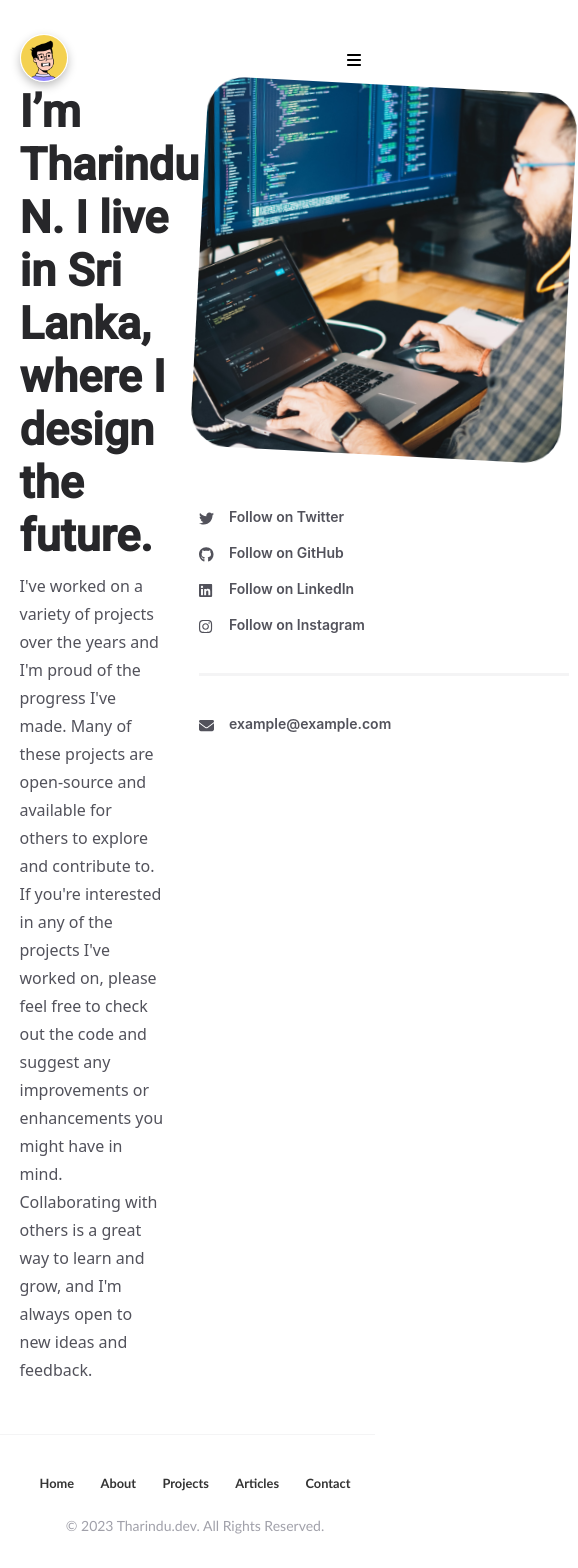
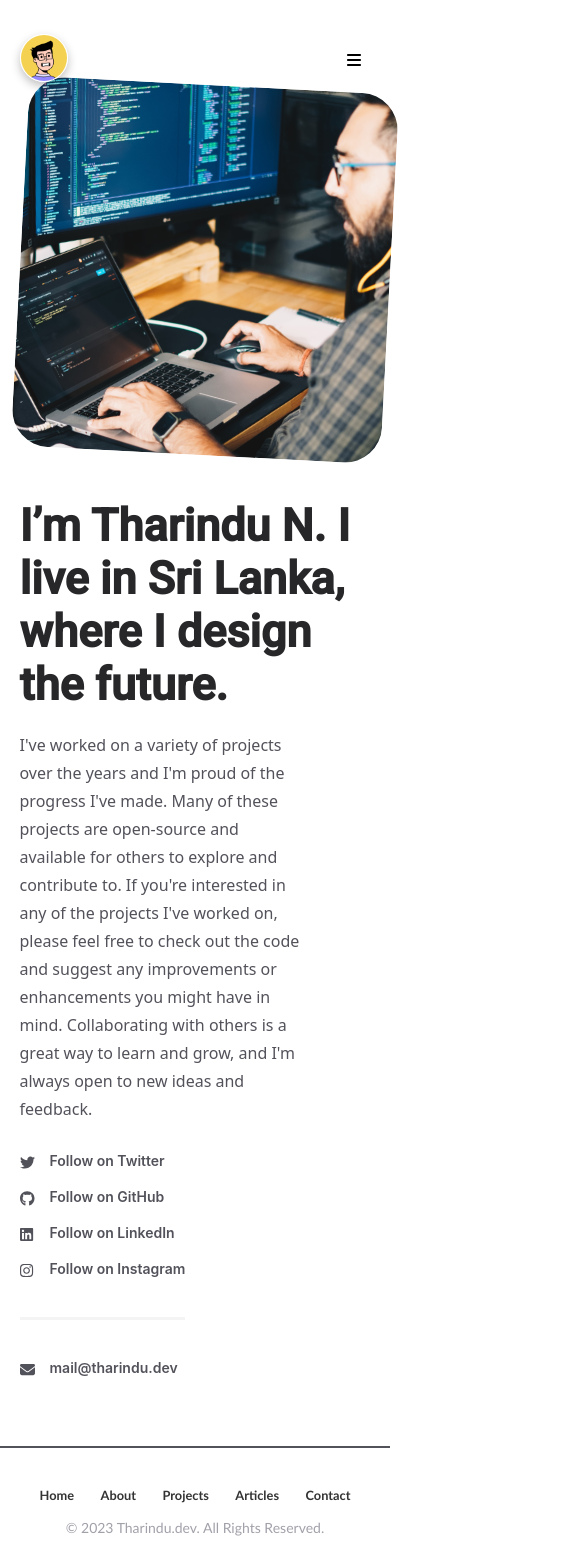
Before and after one commit to ambuj-krishna-agrawal/ambuj-krishna-agrawal.github.io, a React (Create React App) app: page /about in a window 390 px wide. Shown: the top 1568 px of the page, 578 px wide, since content can reach past the window. Built offline with nearby package versions, Linux system fonts and the light colour scheme.

Commit message:
mobile responsive css and fixed some bugs

```diff
--- a/src/app.css
+++ b/src/app.css
@@ -33,10 +33,12 @@
 
 .page-content:before {
 	left: 0;
+	z-index: 1;
 }
 
 .page-content:after {
 	right: 0;
+	z-index: 1;
 }
 
 .content-wrapper {
@@ -64,20 +66,42 @@
 }
 
 .page-footer {
-	position: relative;
+	position: block;
 }
 
 .page-footer::before {
 	content: "";
 	position: absolute;
-	left: -9.7%;
+	left: 0;
 	right: 0;
-	height: 1px;
-	width: 80vw;
-	background-color: #f4f4f5;
+	border-top: 2px solid #52525b;
 }
 
-@media (max-width: 600px) {
+@media (max-width: 1270px) {
+	.page-content:before,
+	.page-content:after {
+		width: calc((100% - 90%) / 2);
+	}
+
+	.content-wrapper {
+		max-width: 90%;
+		padding-left: 10%;
+		padding-right: 10%;
+	}
+}
+
+@media (max-width: 1024px) {
+	.page-content:before,
+	.page-content:after {
+		width: calc((100% - 950px) / 2);
+	}
+
+	.content-wrapper {
+		max-width: 980px;
+	}
+}
+
+@media (max-width: 800px) {
 	.content-wrapper {
 		max-width: 90%;
 		margin: 0 auto;
@@ -93,7 +117,19 @@
 		width: 100%;
 	}
 
-	.page-footer::before {
-		width: 100vw;
+	.subtitle {
+		width: 100%;
 	}
 }
+
+@media (max-width: 768px) {
+}
+
+@media (max-width: 414px) {
+}
+
+@media (max-width: 375px) {
+}
+
+@media (max-width: 320px) {
+}
--- a/src/components/about/socials.jsx
+++ b/src/components/about/socials.jsx
@@ -74,7 +74,7 @@ const Socials = () => {
 			<div className="email">
 				<div className="email-wrapper">
 					<a
-						href={INFO.socials.facebook}
+						href={`mailto:${INFO.main.email}`}
 						target="_blank"
 						rel="noreferrer"
 					>
@@ -82,7 +82,7 @@ const Socials = () => {
 							<FontAwesomeIcon icon={faEnvelope} />
 						</div>
 
-						<div className="social-text">example@example.com</div>
+						<div className="social-text">{INFO.main.email}</div>
 					</a>
 				</div>
 			</div>
--- a/src/components/articles/style/article.css
+++ b/src/components/articles/style/article.css
@@ -52,3 +52,16 @@
 	color: #14b8a6;
 	font-weight: 700;
 }
+
+@media (max-width: 1024px) {
+	.article-left-side {
+		min-width: 10%;
+		max-width: 10%;
+	}
+
+	.article-right-side {
+		flex-basis: 90%;
+		min-width: 85%;
+		max-width: 85%;
+	}
+}
--- a/src/components/common/styles/footer.css
+++ b/src/components/common/styles/footer.css
@@ -39,6 +39,7 @@
 }
 
 .footer-credits-text {
+	justify-content: flex-end;
 	font-family: "Trebuchet MS", "Lucida Sans Unicode", "Lucida Grande",
 		"Lucida Sans", Arial, sans-serif;
 	color: #a1a1aa;
@@ -61,11 +62,4 @@
 	.footer-nav-link-list {
 		width: 100%;
 	}
-
-	.footer-credits {
-		padding-top: 10px;
-		position: relative;
-		right: auto;
-		justify-content: center;
-	}
 }
--- a/src/components/homepage/styles/works.css
+++ b/src/components/homepage/styles/works.css
@@ -1,6 +1,7 @@
 .work {
 	display: flex;
 	padding-bottom: 40px;
+	width: 400px;
 }
 
 .work-image {
--- a/src/components/projects/styles/allProjects.css
+++ b/src/components/projects/styles/allProjects.css
@@ -14,3 +14,9 @@
 	padding: 10px;
 	overflow: hidden;
 }
+
+@media (max-width: 600px) {
+	.all-projects-project {
+		width: calc(100% / 2);
+	}
+}
--- a/src/pages/about.jsx
+++ b/src/pages/about.jsx
@@ -53,6 +53,9 @@ const About = () => {
 								</div>
 							</div>
 						</div>
+						<div className="about-socials-mobile">
+							<Socials />
+						</div>
 					</div>
 					<div className="page-footer">
 						<Footer />
--- a/src/pages/styles/about.css
+++ b/src/pages/styles/about.css
@@ -38,6 +38,8 @@
 }
 
 .about-left-side {
+	display: flex;
+	flex-direction: column;
 	flex-basis: 300px;
 }
 
@@ -63,6 +65,47 @@
 	padding-bottom: 50px;
 }
 
+.about-socials-mobile {
+	display: none;
+}
+
+@media (max-width: 1024px) {
+	.about-logo {
+		z-index: 100;
+	}
+
+	.about-main {
+		flex-direction: column;
+	}
+
+	.about-subtitle {
+		padding-top: 20px !important;
+	}
+
+	.about-left-side {
+		flex-basis: 100%;
+		order: 1;
+	}
+
+	.about-right-side {
+		flex-basis: 100%;
+		order: 2;
+	}
+
+	.about-image-container {
+		padding-bottom: 40px;
+	}
+
+	.about-socials {
+		display: none;
+	}
+
+	.about-socials-mobile {
+		padding-top: 30px;
+		display: flex;
+	}
+}
+
 @media (max-width: 600px) {
 	.about-container {
 		padding-top: 60px;
--- a/src/pages/styles/articles.css
+++ b/src/pages/styles/articles.css
@@ -40,3 +40,13 @@
 	border-left: 2px solid #f4f4f5;
 	width: 100%;
 }
+
+@media (max-width: 1024px) {
+	.articles-title {
+		width: 100% !important;
+	}
+
+	.articles-subtitle {
+		width: 100% !important;
+	}
+}
--- a/src/pages/styles/homepage.css
+++ b/src/pages/styles/homepage.css
@@ -87,13 +87,58 @@
 	padding-top: 30px;
 }
 
-@media (max-width: 600px) {
+@media (max-width: 1024px) {
+	.homepage-first-area {
+		flex-direction: column;
+	}
+
+	.homepage-first-area-left-side {
+		display: flex;
+		flex-direction: column; /* Changed: set direction to column */
+		align-items: flex-start;
+		width: 100%;
+		order: 2;
+	}
+
+	.homepage-title {
+		width: 100% !important;
+		margin-top: 20px;
+		order: 2;
+	}
+
 	.homepage-subtitle {
-		font-size: 20px;
+		width: 100% !important;
+		margin-top: 10px;
+		order: 3;
+	}
+
+	.homepage-first-area-right-side {
 		width: 100%;
+		order: 1;
+	}
+
+	.homepage-image-container {
+		padding-top: 50px;
+		padding-bottom: 50px;
+		margin-left: 10px;
+		order: 1;
+	}
+
+	.homepage-after-title {
+		flex-direction: column;
+	}
+
+	.homepage-projects {
+		flex-basis: auto;
 	}
 
 	.homepage-articles {
-		margin-left: 0px;
+		flex-basis: auto;
+	}
+
+	.homepage-works {
+		flex-basis: auto;
+		margin-left: -25px;
+		margin-right: -25px;
 	}
 }
```
